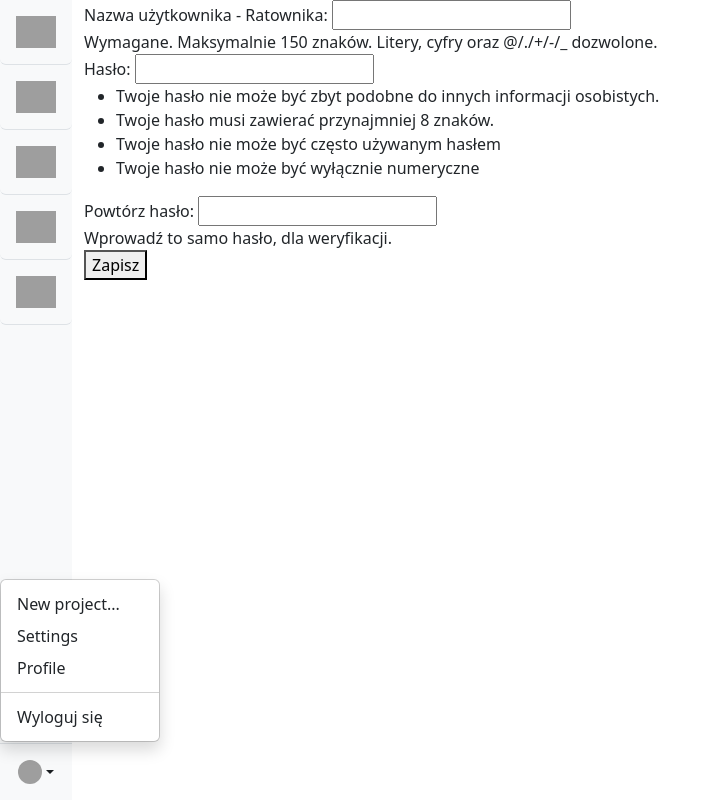
After one commit to jakubrauk/medical_transport, a Django app: template base_app/templates/base_app/create_paramedic.html in a window 1280 px wide, after a click that opens the changed part. The commit adds this page. Shown: the whole page, without its empty margins (0-721 px from the left). Run offline with Django 4.2, Linux system fonts and the light colour scheme; the template is opened without the code that fills it: values that come from a table or form of the project are taken from there, others are empty; parts of the project's set-up code (start-up, migrations or seed data) failed here and were passed over; grey boxes are pictures that could not be loaded.

Commit message:
fixed paramedic creation form

```diff
--- a/base_app/forms.py
+++ b/base_app/forms.py
@@ -30,12 +30,12 @@ class DispositorForm(UserCreationForm):
         )
 
     def add_user_to_group(self, user):
-        # add user to group
         user.groups.add(Group.objects.get_or_create(name=self.group_name)[0])
 
-    def save(self, *args, **kwargs):
+    def save(self, **kwargs):
         user = super().save()
         self.add_user_to_group(user)
+        return user
 
 
 class ParamedicForm(DispositorForm):
--- /dev/null
+++ b/base_app/templates/base_app/create_paramedic.html
@@ -0,0 +1,9 @@
+{% extends 'base_app/new_base.html' %}
+{% block content %}
+    <form action="{% url 'base_app:create_paramedic' %}" method="POST">
+        {% csrf_token %}
+        {{ form.as_table }}
+        <br>
+        <button class="btn-sm btn-success" type="submit">Zapisz</button>
+    </form>
+{% endblock content %}
--- a/base_app/templates/base_app/new_base.html
+++ b/base_app/templates/base_app/new_base.html
@@ -90,7 +90,7 @@
                 <li>
                     <hr class="dropdown-divider">
                 </li>
-                <li><a class="dropdown-item" href="#">Sign out</a></li>
+                <li><a class="dropdown-item" href="{% url 'logout' %}">Wyloguj się</a></li>
             </ul>
         </div>
     </div>
```
Also changed, not shown: base_app/views.py (+6 -5 lines).
